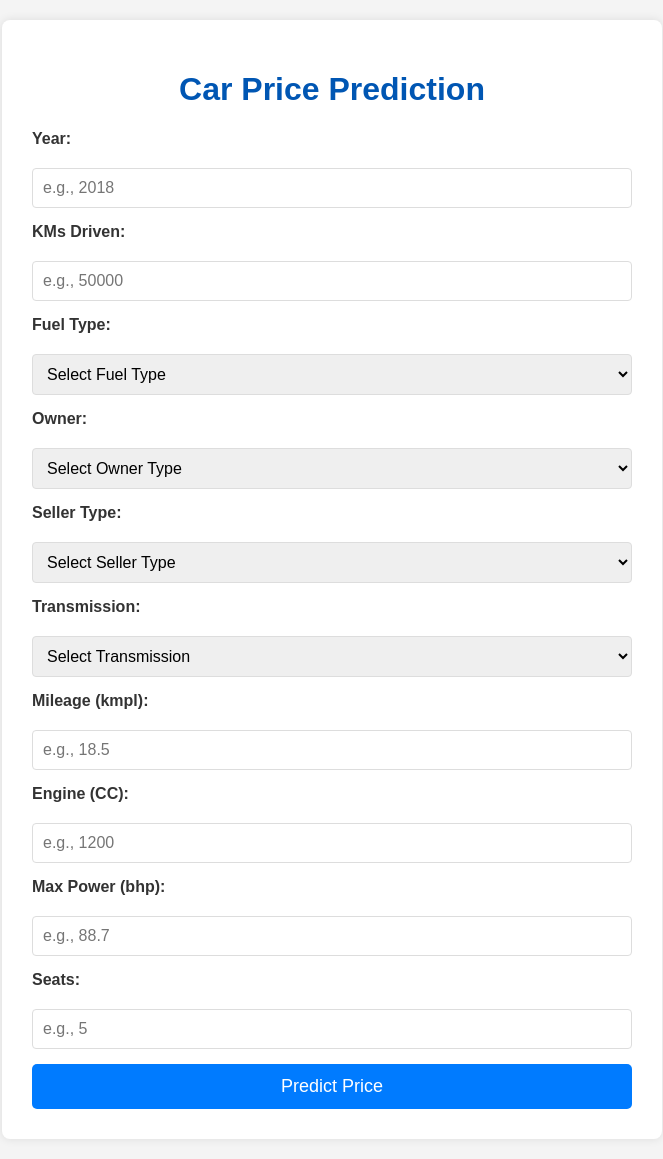
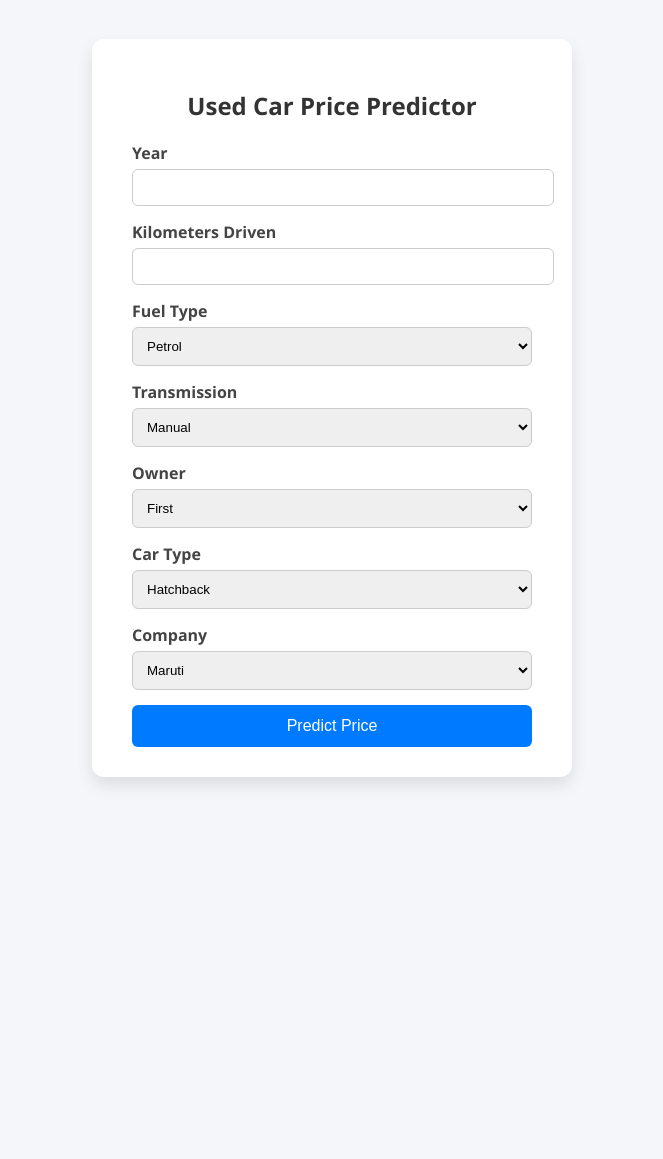
Before and after one commit to Preeti6444/Car_Price_Prediction, a Flask app: page / in a window 1280 px wide. Shown: the whole page, without its empty margins (308-971 px from the left). After the commit the page ends 785 px from the top, so only its background shows below. Run offline with Flask 3, Linux system fonts and the light colour scheme; parts of the project's set-up code (start-up, migrations or seed data) failed here and were passed over.

Commit message:
Updated file(s)

```diff
--- a/app.py
+++ b/app.py
@@ -3,8 +3,6 @@ import pickle
 import numpy as np
 
 app = Flask(__name__)
-
-# Load the trained model
 model = pickle.load(open('model.pkl', 'rb'))
 
 @app.route('/')
@@ -13,24 +11,31 @@ def home():
 
 @app.route('/predict', methods=['POST'])
 def predict():
-    # Get input from form
     year = int(request.form['year'])
     kms_driven = int(request.form['kms_driven'])
-    fuel_type = request.form['fuel_type']  # 'Petrol', 'Diesel', etc.
+    fuel_type = request.form['fuel_type']
+    transmission = request.form['transmission']
+    owner = request.form['owner']
+    car_type = request.form['type']
+    company = request.form['company']
 
-    # Convert fuel type to numeric (simple encoding)
-    if fuel_type.lower() == 'petrol':
-        fuel = 0
-    elif fuel_type.lower() == 'diesel':
-        fuel = 1
-    else:
-        fuel = 2
+    fuel_map = {'petrol': 0, 'diesel': 1, 'cng': 2, 'lpg': 3, 'electric': 4}
+    transmission_map = {'manual': 0, 'automatic': 1}
+    owner_map = {'first': 0, 'second': 1, 'third': 2, 'fourth & above': 3}
+    type_map = {'hatchback': 0, 'sedan': 1, 'suv': 2, 'muv': 3, 'convertible': 4}
+    company_map = {'maruti': 0, 'hyundai': 1, 'honda': 2, 'toyota': 3, 'ford': 4, 'bmw': 5, 'audi': 6}
 
-    # Predict
-    input_features = np.array([[year, kms_driven, fuel]])
-    prediction = model.predict(input_features)[0]
+    fuel = fuel_map.get(fuel_type.lower(), 0)
+    transmission = transmission_map.get(transmission.lower(), 0)
+    owner = owner_map.get(owner.lower(), 0)
+    car_type = type_map.get(car_type.lower(), 0)
+    company = company_map.get(company.lower(), 0)
 
-    return render_template('index.html', prediction_text=f"Estimated Price: ₹{round(prediction, 2)}")
+    input_features = np.array([[year, kms_driven, fuel, transmission, owner, car_type, company]])
+    print("input_features.shape =", input_features.shape)
+
+    prediction = round(model.predict(input_features)[0],2)
+    return render_template('index.html', prediction_text=f"Estimated Price: ₹{prediction} Lakhs")
 
 if __name__ == "__main__":
     app.run(debug=True)
--- a/templates/index.html
+++ b/templates/index.html
@@ -2,86 +2,82 @@
 <html lang="en">
 <head>
     <meta charset="UTF-8">
-    <meta name="viewport" content="width=device-width, initial-scale=1.0">
-    <title>Car Price Prediction</title>
+    <title>Used Car Price Prediction</title>
     <style>
         body {
-            font-family: Arial, sans-serif;
-            margin: 20px;
-            background-color: #f4f4f4;
+            background-color: #f4f6f9;
+            font-family: 'Segoe UI', sans-serif;
+            display: flex;
+            justify-content: center;
+            align-items: center;
+            height: 100vh;
+        }
+
+        .container {
+            background-color: white;
+            padding: 30px 40px;
+            border-radius: 12px;
+            box-shadow: 0 8px 16px rgba(0,0,0,0.1);
+            width: 400px;
+        }
+
+        h2 {
+            text-align: center;
             color: #333;
         }
-        .container {
-            max-width: 600px;
-            margin: 0 auto;
-            background-color: #fff;
-            padding: 30px;
-            border-radius: 8px;
-            box-shadow: 0 0 10px rgba(0, 0, 0, 0.1);
+
+        label {
+            font-weight: 600;
+            margin-bottom: 5px;
+            display: block;
+            color: #444;
         }
-        h1 {
-            color: #0056b3;
-            text-align: center;
-        }
-        form {
-            display: flex;
-            flex-direction: column;
-            gap: 15px;
-        }
-        label {
-            font-weight: bold;
-            margin-bottom: 5px;
-        }
-        input[type="text"],
+
         input[type="number"],
         select {
+            width: 100%;
             padding: 10px;
-            border: 1px solid #ddd;
-            border-radius: 4px;
-            font-size: 16px;
+            margin-bottom: 15px;
+            border: 1px solid #ccc;
+            border-radius: 6px;
+        }
+
+        input[type="submit"] {
             width: 100%;
-            box-sizing: border-box; /* Ensures padding doesn't increase width */
-        }
-        button {
             background-color: #007bff;
             color: white;
-            padding: 12px 20px;
+            padding: 12px;
             border: none;
-            border-radius: 5px;
+            border-radius: 6px;
             cursor: pointer;
-            font-size: 18px;
-            transition: background-color 0.3s ease;
+            font-size: 16px;
         }
-        button:hover {
+
+        input[type="submit"]:hover {
             background-color: #0056b3;
         }
+
         .result {
-            margin-top: 25px;
-            padding: 15px;
-            background-color: #e9ecef;
-            border-left: 5px solid #007bff;
-            border-radius: 4px;
-            font-size: 1.1em;
+            margin-top: 20px;
             text-align: center;
-        }
-        .result strong {
-            color: #0056b3;
+            font-size: 18px;
+            font-weight: bold;
+            color: green;
         }
     </style>
 </head>
 <body>
     <div class="container">
-        <h1>Car Price Prediction</h1>
+        <h2>Used Car Price Predictor</h2>
         <form action="/predict" method="post">
-            <label for="year">Year:</label>
-            <input type="number" id="year" name="year" placeholder="e.g., 2018" required>
+            <label>Year</label>
+            <input type="number" name="year" required>
 
-            <label for="kms_driven">KMs Driven:</label>
-            <input type="number" id="kms_driven" name="kms_driven" placeholder="e.g., 50000" required>
+            <label>Kilometers Driven</label>
+            <input type="number" name="kms_driven" required>
 
-            <label for="fuel_type">Fuel Type:</label>
-            <select id="fuel_type" name="fuel_type" required>
-                <option value="">Select Fuel Type</option>
+            <label>Fuel Type</label>
+            <select name="fuel_type" required>
                 <option value="Petrol">Petrol</option>
                 <option value="Diesel">Diesel</option>
                 <option value="CNG">CNG</option>
@@ -89,49 +85,45 @@
                 <option value="Electric">Electric</option>
             </select>
 
-            <label for="owner">Owner:</label>
-            <select id="owner" name="owner" required>
-                <option value="">Select Owner Type</option>
-                <option value="First Owner">First Owner</option>
-                <option value="Second Owner">Second Owner</option>
-                <option value="Third Owner">Third Owner</option>
-                <option value="Fourth & Above Owner">Fourth & Above Owner</option>
-            </select>
-
-            <label for="seller_type">Seller Type:</label>
-            <select id="seller_type" name="seller_type" required>
-                <option value="">Select Seller Type</option>
-                <option value="Individual">Individual</option>
-                <option value="Dealer">Dealer</option>
-                <option value="Trustmark Dealer">Trustmark Dealer</option>
-            </select>
-
-            <label for="transmission">Transmission:</label>
-            <select id="transmission" name="transmission" required>
-                <option value="">Select Transmission</option>
+            <label>Transmission</label>
+            <select name="transmission" required>
                 <option value="Manual">Manual</option>
                 <option value="Automatic">Automatic</option>
             </select>
 
-            <label for="mileage">Mileage (kmpl):</label>
-            <input type="number" step="0.1" id="mileage" name="mileage" placeholder="e.g., 18.5" required>
+            <label>Owner</label>
+            <select name="owner" required>
+                <option value="First">First</option>
+                <option value="Second">Second</option>
+                <option value="Third">Third</option>
+                <option value="Fourth & Above">Fourth & Above</option>
+            </select>
 
-            <label for="engine">Engine (CC):</label>
-            <input type="number" id="engine" name="engine" placeholder="e.g., 1200" required>
+            <label>Car Type</label>
+            <select name="type" required>
+                <option value="Hatchback">Hatchback</option>
+                <option value="Sedan">Sedan</option>
+                <option value="SUV">SUV</option>
+                <option value="MUV">MUV</option>
+                <option value="Convertible">Convertible</option>
+            </select>
 
-            <label for="max_power">Max Power (bhp):</label>
-            <input type="number" step="0.1" id="max_power" name="max_power" placeholder="e.g., 88.7" required>
+            <label>Company</label>
+            <select name="company" required>
+                <option value="Maruti">Maruti</option>
+                <option value="Hyundai">Hyundai</option>
+                <option value="Honda">Honda</option>
+                <option value="Toyota">Toyota</option>
+                <option value="Ford">Ford</option>
+                <option value="BMW">BMW</option>
+                <option value="Audi">Audi</option>
+            </select>
 
-            <label for="seats">Seats:</label>
-            <input type="number" id="seats" name="seats" placeholder="e.g., 5" required>
-
-            <button type="submit">Predict Price</button>
+            <input type="submit" value="Predict Price">
         </form>
 
         {% if prediction_text %}
-        <div class="result">
-            Predicted Car Price: <strong>{{ prediction_text }}</strong>
-        </div>
+        <div class="result">{{ prediction_text }}</div>
         {% endif %}
     </div>
 </body>
```
Also changed, not shown: car_data.csv (deleted, +0 -302 lines), static/style.css (added, +161 -0 lines), 3 other files.
